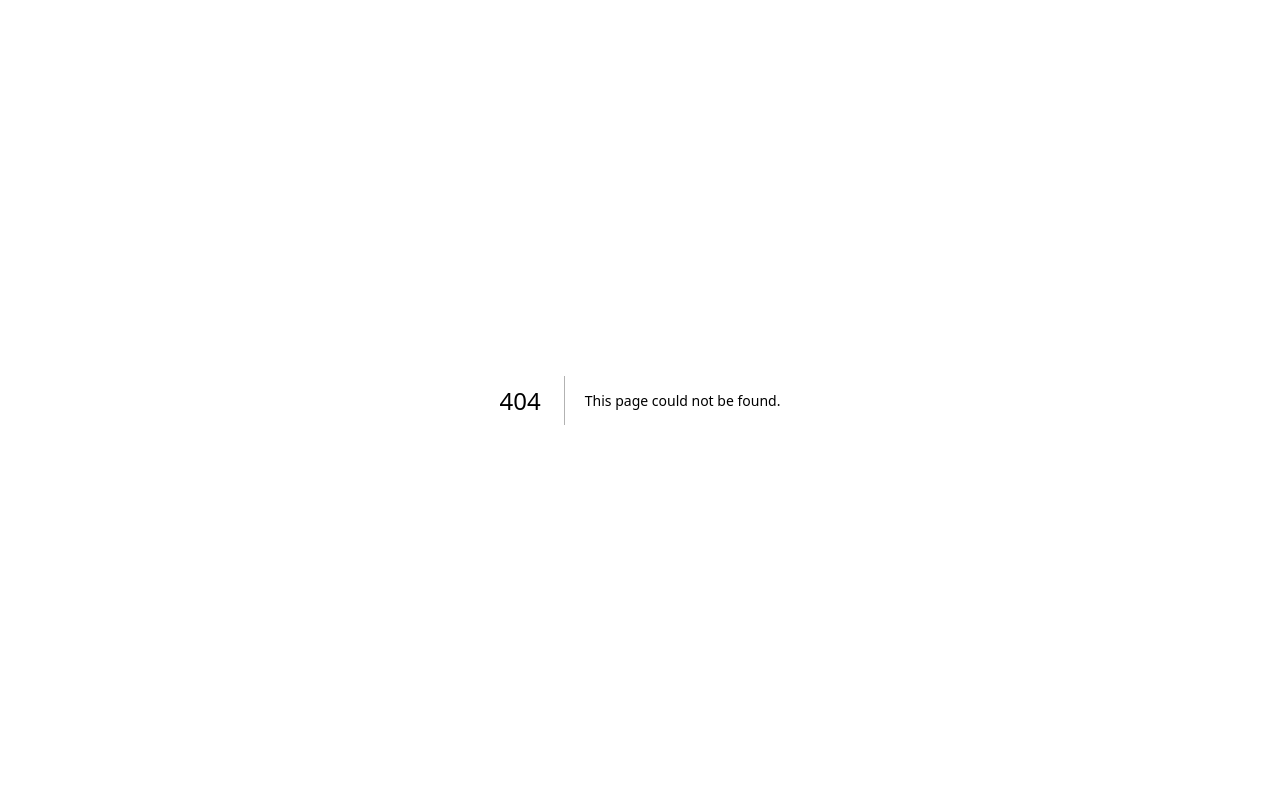
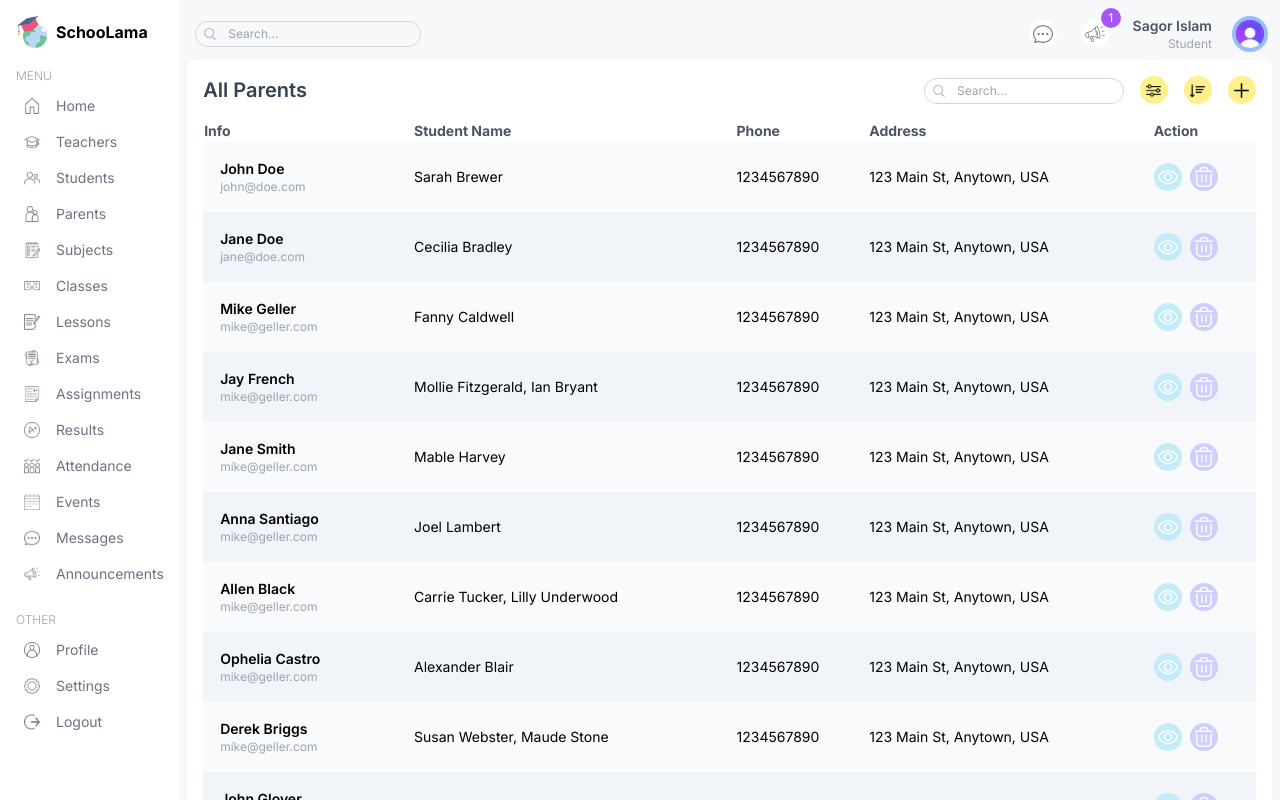
Before and after one commit to robiulsagor/scool-management-app, a Next.js app: page /list/parents in a window 1280 px wide. Before the commit this address had no page. Built offline with nearby package versions, Linux system fonts and the light colour scheme.

Commit message:
Parents list page done

```diff
--- a/app/(dashboard)/list/students/page.tsx
+++ b/app/(dashboard)/list/parents/page.tsx
@@ -1,19 +1,17 @@
 import Pagination from "@/components/Pagination";
 import Table from "@/components/Table";
 import TableSearch from "@/components/TableSearch";
-import { role, studentsData } from "@/lib/data";
+import { parentsData, role, studentsData } from "@/lib/data";
 import Image from "next/image";
 import Link from "next/link";
 
-type Student = {
+type Parent = {
   id: number;
-  studentId: string;
+  parentId: string;
   name: string;
+  students: string[];
   email?: string;
-  photo: string;
   phone?: string;
-  class: string;
-  grade: string;
   address: string;
 };
 
@@ -23,16 +21,10 @@ const cols = [
     accessor: "info",
   },
   {
-    header: "Student ID",
-    accessor: "studentId",
+    header: "Student Name",
+    accessor: "studentName",
     className: "hidden md:table-cell",
   },
-  {
-    header: "Grade",
-    accessor: "grade",
-    className: "hidden md:table-cell",
-  },
-
   {
     header: "Phone",
     accessor: "phone",
@@ -49,28 +41,19 @@ const cols = [
   },
 ];
 
-const StudentsListPage = () => {
-  const renderRow = (item: Student) => (
+const ParentsListPage = () => {
+  const renderRow = (item: Parent) => (
     <tr
       key={item.id}
       className="text-sm hover:bg-sagorPurpleLight even:bg-slate-100 odd:bg-slate-50"
     >
-      <td className="flex gap-4 p-4 items-center ">
-        <Image
-          src={item.photo}
-          width={40}
-          height={40}
-          alt={item.name}
-          className="md:hidden xl:block rounded-full w-10 h-10 object-cover"
-        />
-
-        <div className="flex flex-col">
+      <td>
+        <div className="flex flex-col p-4">
           <h3 className="font-semibold">{item.name} </h3>
-          <span className="text-xs text-gray-400">{item?.class} </span>
+          <span className="text-xs text-gray-400">{item?.email} </span>
         </div>
       </td>
-      <td className="hidden md:table-cell">{item.studentId} </td>
-      <td className="hidden md:table-cell">{item.grade} </td>
+      <td className="hidden md:table-cell">{item.students.join(", ")} </td>
       <td className="hidden md:table-cell">{item?.phone} </td>
       <td className="hidden md:table-cell">{item.address} </td>
       <td>
@@ -96,7 +79,7 @@ const StudentsListPage = () => {
       {/* top section */}
       <div className="flex items-center justify-between">
         <h1 className="text-xl text-gray-700 font-semibold hidden lg:block">
-          All Teachers
+          All Parents
         </h1>
 
         <div className="flex items-center gap-4 flex-col md:flex-row w-full lg:w-auto md:justify-end ">
@@ -119,7 +102,7 @@ const StudentsListPage = () => {
       </div>
 
       {/* main table section */}
-      <Table cols={cols} renderRow={renderRow} data={studentsData} />
+      <Table cols={cols} renderRow={renderRow} data={parentsData} />
 
       {/* bottom - pagination */}
       <Pagination />
@@ -127,4 +110,4 @@ const StudentsListPage = () => {
   );
 };
 
-export default StudentsListPage;
+export default ParentsListPage;
```
